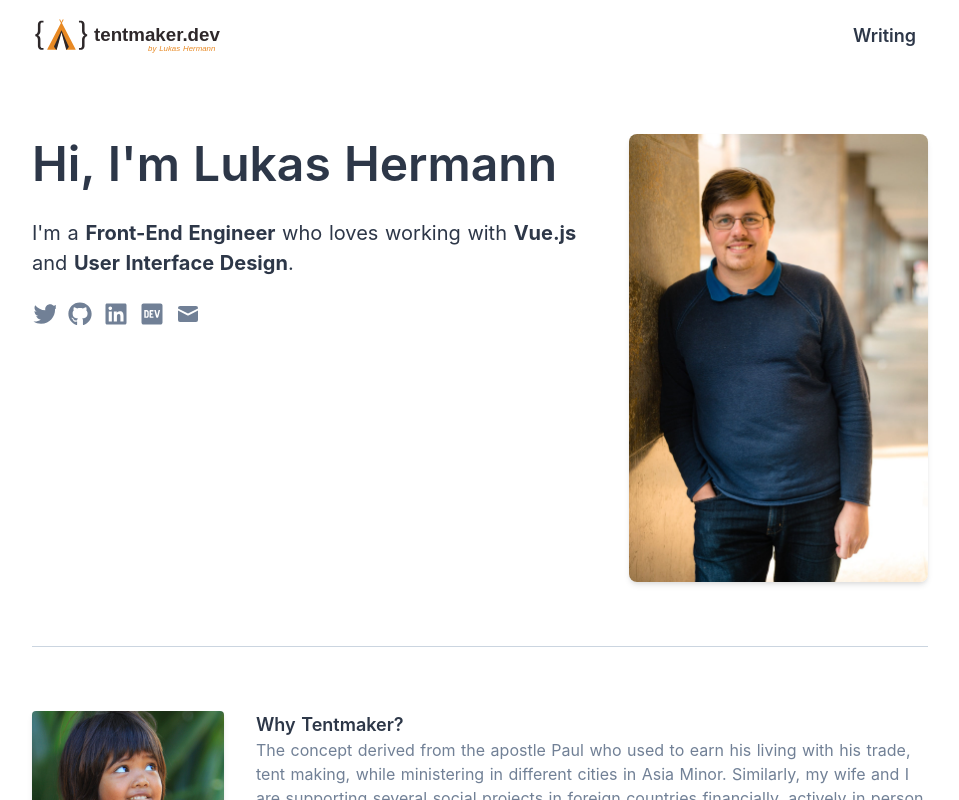
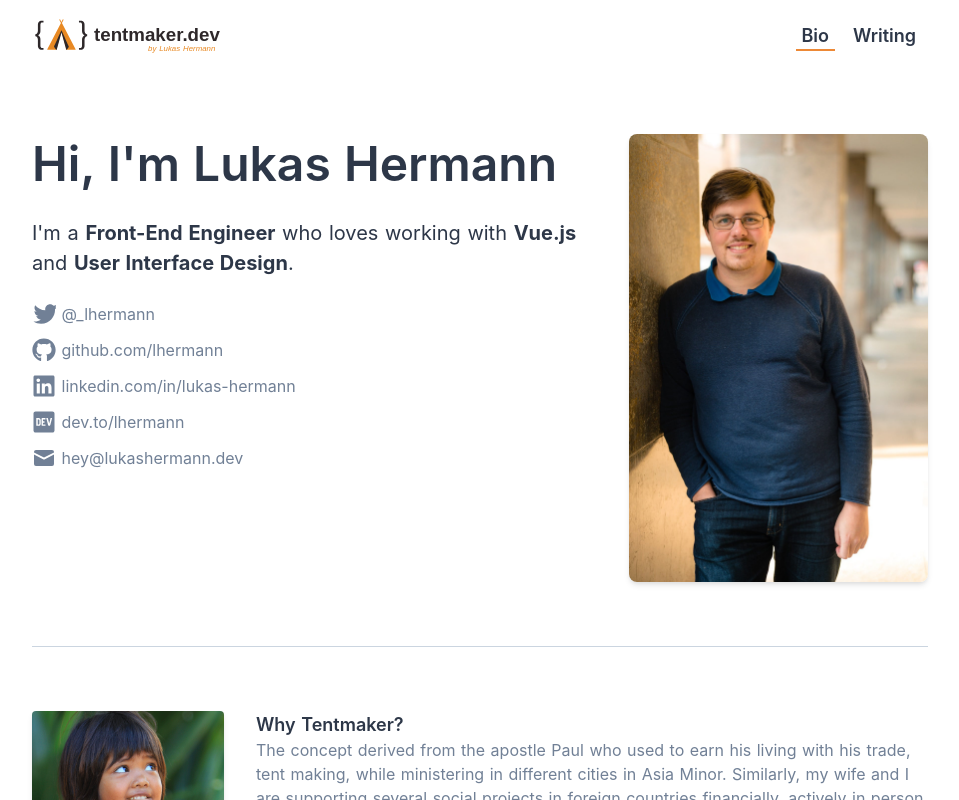
Before and after one commit to lhermann/lukashermann.dev, a Nuxt app: page / in a window 1280 px wide. Shown: the top 800 px of the page, without its empty margins (160-1119 px from the left). Built offline with nearby package versions, Linux system fonts and the light colour scheme.

Commit message:
feat: update frontpage

```diff
--- a/components/Header.vue
+++ b/components/Header.vue
@@ -4,6 +4,7 @@
       <TmLogo />
     </nuxt-link>
     <div class="flex-grow"></div>
+    <nuxt-link to="/" class="link" exact>Bio</nuxt-link>
     <!-- <nuxt-link to="/work" class="link">Work</nuxt-link> -->
     <nuxt-link to="/writing" class="link">Writing</nuxt-link>
   </header>
--- a/components/icons/DevTo.vue
+++ b/components/icons/DevTo.vue
@@ -7,6 +7,8 @@
     height="1em"
     width="1em"
     xmlns="http://www.w3.org/2000/svg"
+    :class="[data.class, data.staticClass]"
+    :style="[data.style, data.staticStyle]"
   >
     <title>Dev.to</title>
     <path
--- a/components/icons/Github.vue
+++ b/components/icons/Github.vue
@@ -7,6 +7,8 @@
     height="1em"
     width="1em"
     xmlns="http://www.w3.org/2000/svg"
+    :class="[data.class, data.staticClass]"
+    :style="[data.style, data.staticStyle]"
   >
     <title>GitHub</title>
     <path
--- a/components/icons/LinkedIn.vue
+++ b/components/icons/LinkedIn.vue
@@ -7,6 +7,8 @@
     height="1em"
     width="1em"
     xmlns="http://www.w3.org/2000/svg"
+    :class="[data.class, data.staticClass]"
+    :style="[data.style, data.staticStyle]"
   >
     <title>LinkedIn</title>
     <path
--- a/components/icons/Mail.vue
+++ b/components/icons/Mail.vue
@@ -7,6 +7,8 @@
     stroke-width="0"
     height="1em"
     width="1em"
+    :class="[data.class, data.staticClass]"
+    :style="[data.style, data.staticStyle]"
   >
     <title>Mail</title>
     <path
--- a/components/icons/Twitter.vue
+++ b/components/icons/Twitter.vue
@@ -7,6 +7,8 @@
     height="1em"
     width="1em"
     xmlns="http://www.w3.org/2000/svg"
+    :class="[data.class, data.staticClass]"
+    :style="[data.style, data.staticStyle]"
   >
     <title>Twitter</title>
     <path
--- a/nuxt.config.js
+++ b/nuxt.config.js
@@ -19,9 +19,9 @@ export default {
    */
   head: {
     // if no subcomponents specify a metaInfo.title, this title will be used
-    title: 'tentmaker.dev – Front-End Developer & UI Designer',
+    title: 'Lukas Hermann – Front-End Developer & UI Designer',
     // all titles will be injected into this template
-    titleTemplate: '%s | tentmaker.dev',
+    titleTemplate: '%s | Lukas Hermann',
     meta: [
       { charset: 'utf-8' },
       { name: 'viewport', content: 'width=device-width, initial-scale=1' },
--- a/package.json
+++ b/package.json
@@ -1,5 +1,5 @@
 {
-  "name": "tentmaker.dev",
+  "name": "lukashermann.dev",
   "version": "1.0.0",
   "description": "Front-End Developer, Vue.js, UX Design",
   "author": "Lukas Hermann",
--- a/pages/index.vue
+++ b/pages/index.vue
@@ -9,30 +9,35 @@
           I'm a <strong>Front-End Engineer</strong> who loves working with
           <strong>Vue.js</strong> and <strong>User Interface Design</strong>.
         </p>
-        <ul class="flex text-2xl text-gray-600">
-          <li class="mr-3 hover:text-orange-600">
-            <a href="https://twitter.com/codinglukas">
-              <TwitterIcon />
+        <ul class="text-gray-600">
+          <li class="mb-3 hover:text-orange-600">
+            <a href="https://twitter.com/_lhermann">
+              <TwitterIcon class="text-2xl inline-block align-top" />
+              @_lhermann
             </a>
           </li>
-          <li class="mr-3 hover:text-orange-600">
+          <li class="mb-3 hover:text-orange-600">
             <a href="https://github.com/lhermann">
-              <GithubIcon />
+              <GithubIcon class="text-2xl inline-block align-top" />
+              github.com/lhermann
             </a>
           </li>
-          <li class="mr-3 hover:text-orange-600">
+          <li class="mb-3 hover:text-orange-600">
             <a href="https://www.linkedin.com/in/lukas-hermann/">
-              <LinkedinIcon />
+              <LinkedinIcon class="text-2xl inline-block align-top" />
+              linkedin.com/in/lukas-hermann
             </a>
           </li>
-          <li class="mr-3 hover:text-orange-600">
+          <li class="mb-3 hover:text-orange-600">
             <a href="https://dev.to/lhermann">
-              <DevtoIcon />
+              <DevtoIcon class="text-2xl inline-block align-top" />
+              dev.to/lhermann
             </a>
           </li>
-          <li class="mr-3 hover:text-orange-600">
-            <a href="mailto:lukas@tentmaker.dev">
-              <MailIcon />
+          <li class="mb-3 hover:text-orange-600">
+            <a href="mailto:hey@lukashermann.dev">
+              <MailIcon class="text-2xl inline-block align-top" />
+              hey@lukashermann.dev
             </a>
           </li>
         </ul>
```
